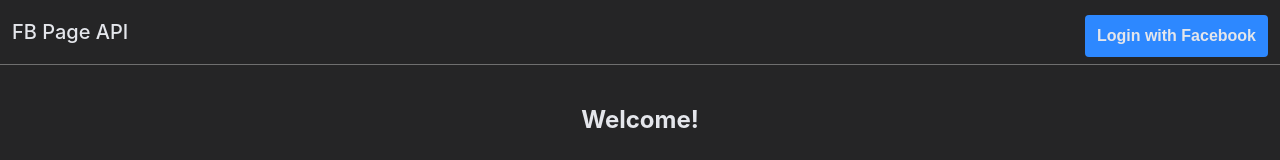
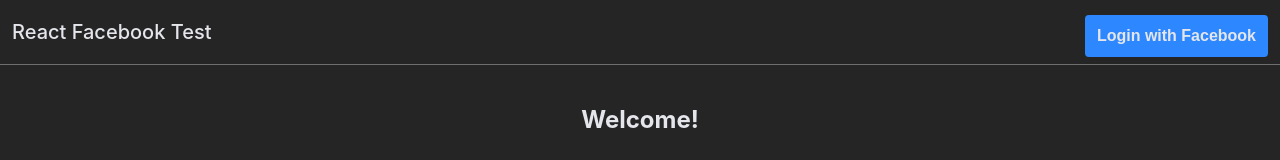
Before and after one commit to rpanwar63/react-twitter, a React (Create React App) app: page / in a window 1280 px wide. Shown: the top 160 px of the page. Built offline with nearby package versions, Linux system fonts and the light colour scheme.

Commit message:
initailCommit

```diff
--- a/src/App.js
+++ b/src/App.js
@@ -21,6 +21,7 @@ function App() {
   const logInToFB = React.useCallback(() => {
     window.FB.login((response) => {
       setFbUserAccessToken(response.authResponse.accessToken);
+      console.log(response)
     });
   }, []);
 
@@ -73,7 +74,7 @@ function App() {
   return (
     <div id="app">
       <header id="app-header">
-        <p id="logo-text">FB Page API</p>
+        <p id="logo-text">React Facebook Test</p>
         {fbUserAccessToken ? (
           <button onClick={logOutOfFB} className="btn confirm-btn">
             Log out
@@ -86,6 +87,7 @@ function App() {
       </header>
       <main id="app-main">
         {fbPageAccessToken ? (
+          <>
           <section className="app-section">
             <h3>Write something to the page</h3>
             <textarea
@@ -103,6 +105,9 @@ function App() {
               {isPublishing ? "Publishing..." : "Publish"}
             </button>
           </section>
+          <p>View your post</p>
+          <a href="https://www.facebook.com/React-test-app-100165859364792" target="_blank"></a>
+          </>
         ) : (
           <h2 className="placeholder-container">Welcome!</h2>
         )}
```
